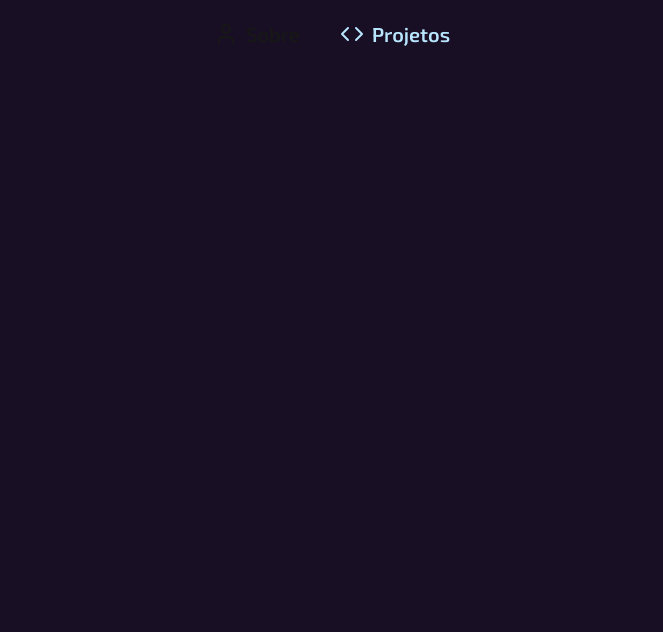
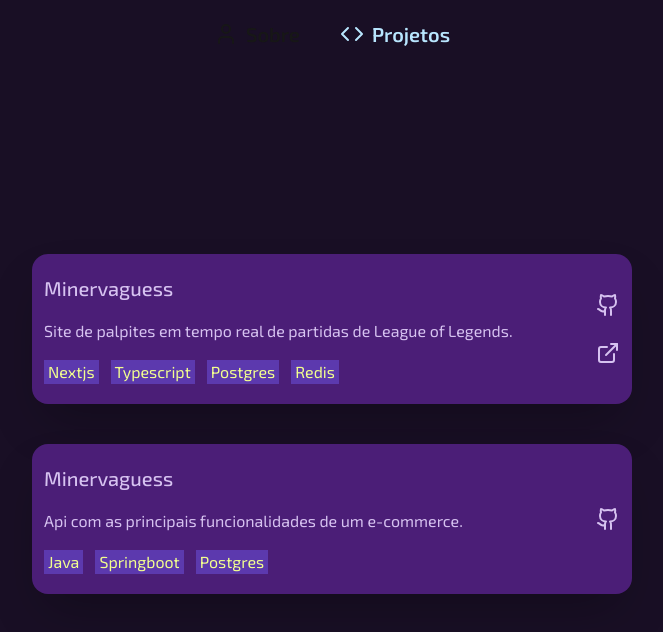
Before and after one commit to nicollasprado/portfolio-v2, a Next.js app: page / in a window 1280 px wide. Both pictures are taken after a click on the button "Projetos". Shown: the top 632 px of the page, without its empty margins (308-971 px from the left). Built offline with nearby package versions, Linux system fonts and the light colour scheme.

Commit message:
feat: added Projects page

```diff
--- a/src/app/components/ProjectCard.tsx
+++ b/src/app/components/ProjectCard.tsx
@@ -16,8 +16,8 @@ export default function ProjectCard({
   pageUrl,
 }: ProjectCardProps) {
   return (
-    <div className="w-[400px] h-[150px] rounded-2xl bg-project-card-bg p-3 flex gap-10">
-      <section className="text-my-purple-text flex flex-col justify-between">
+    <div className="xl:w-[600px] xl:h-[150px] w-[350px] h-[230px] mx-3 xl:m-0 rounded-2xl bg-project-card-bg p-3 py-5 flex xl:flex-row flex-col xl:gap-2 gap-8 xl:justify-between shadow-2xl">
+      <section className="text-my-purple-text flex flex-col justify-between xl:gap-0 gap-2">
         <h3 className="font-medium text-xl">{title}</h3>
         <p>{description}</p>
 
@@ -33,16 +33,26 @@ export default function ProjectCard({
         </ol>
       </section>
 
-      <ol className="flex flex-col gap-6 justify-center">
-        <li className="text-my-purple-text">
-          <a href={githubUrl}>
+      <ol className="flex xl:flex-col xl:gap-6 xl:justify-center justify-around gap-4">
+        <li>
+          <a
+            href={githubUrl}
+            target="_blank"
+            title="Link do código"
+            className="text-black xl:text-my-purple-text xl:bg-transparent bg-foreground rounded-md w-full xl:p-0 px-15 py-2 flex justify-center"
+          >
             <Github />
           </a>
         </li>
 
         {pageUrl && (
-          <li className="text-my-purple-text">
-            <a href={pageUrl}>
+          <li>
+            <a
+              href={pageUrl}
+              target="_blank"
+              title="Link do site"
+              className="text-black xl:text-my-purple-text xl:bg-transparent bg-foreground rounded-md w-full xl:p-0 px-15 py-2 flex justify-center"
+            >
               <ExternalLink />
             </a>
           </li>
--- /dev/null
+++ b/src/app/components/ProjectsPage.tsx
@@ -0,0 +1,28 @@
+import ProjectCard from "./ProjectCard";
+
+export default function ProjectsPage() {
+  return (
+    <main className="flex flex-col justify-center h-full">
+      <ol className="flex flex-col gap-10">
+        <li>
+          <ProjectCard
+            title="Minervaguess"
+            githubUrl="https://github.com/nicollasprado/minervaguess"
+            pageUrl="https://minervaguess.vercel.app/"
+            technologies={["Nextjs", "Typescript", "Postgres", "Redis"]}
+            description="Site de palpites em tempo real de partidas de League of Legends."
+          />
+        </li>
+
+        <li>
+          <ProjectCard
+            title="Minervaguess"
+            githubUrl="https://github.com/nicollasprado/ecommerce_API"
+            technologies={["Java", "Springboot", "Postgres"]}
+            description="Api com as principais funcionalidades de um e-commerce."
+          />
+        </li>
+      </ol>
+    </main>
+  );
+}
--- a/src/app/page.tsx
+++ b/src/app/page.tsx
@@ -6,6 +6,7 @@ import { AnimatePresence, motion } from "motion/react";
 import Home from "./components/Home";
 import { useWindowSize } from "usehooks-ts";
 import HomeMobile from "./components/Mobile/HomeMobile";
+import ProjectsPage from "./components/ProjectsPage";
 
 export default function Main() {
   const [selectedPage, setSelectedPage] = useState("home");
@@ -43,7 +44,6 @@ export default function Main() {
       </nav>
 
       <AnimatePresence>
-        {selectedPage === "home" && (
         <motion.div
           key={selectedPage}
           initial={{ opacity: 0, y: 20 }}
@@ -51,9 +51,16 @@ export default function Main() {
           transition={{ duration: 0.3 }}
           className="h-full"
         >
-            {selectedPage === "home" && isMobile ? <HomeMobile /> : <Home />}
+          {selectedPage === "home" ? (
+            isMobile ? (
+              <HomeMobile />
+            ) : (
+              <Home />
+            )
+          ) : null}
+
+          {selectedPage === "projects" && <ProjectsPage />}
         </motion.div>
-        )}
       </AnimatePresence>
     </div>
   );
```
Lines whose indentation alone changed are shown as unchanged.
